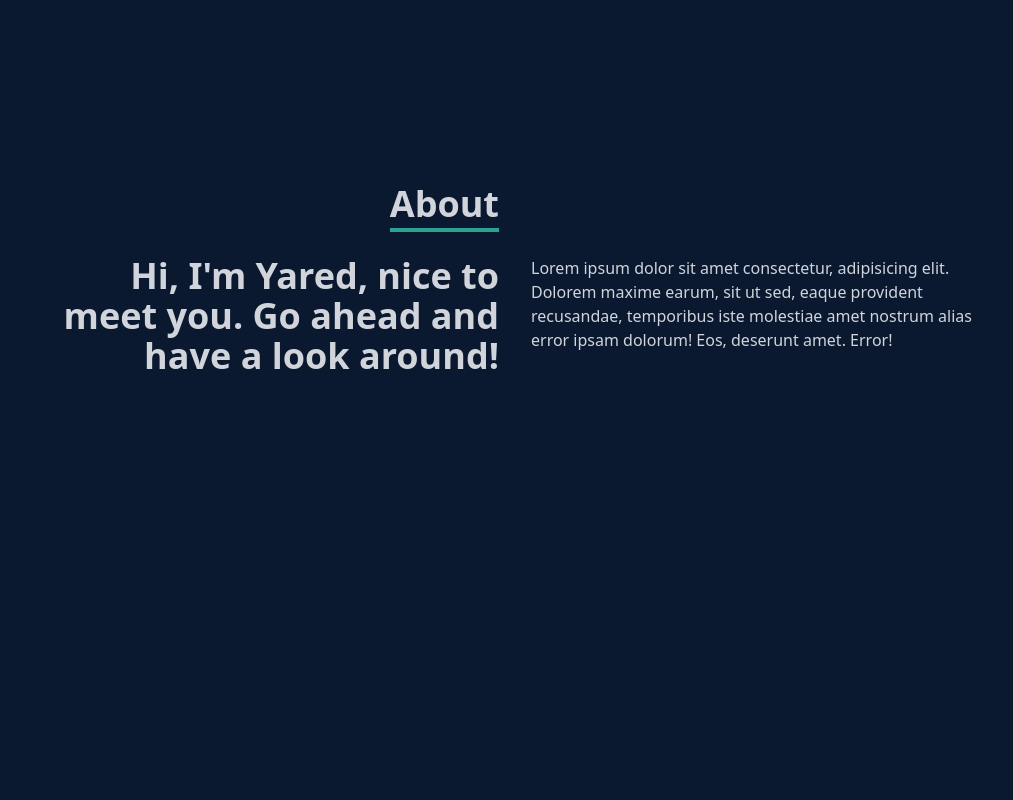
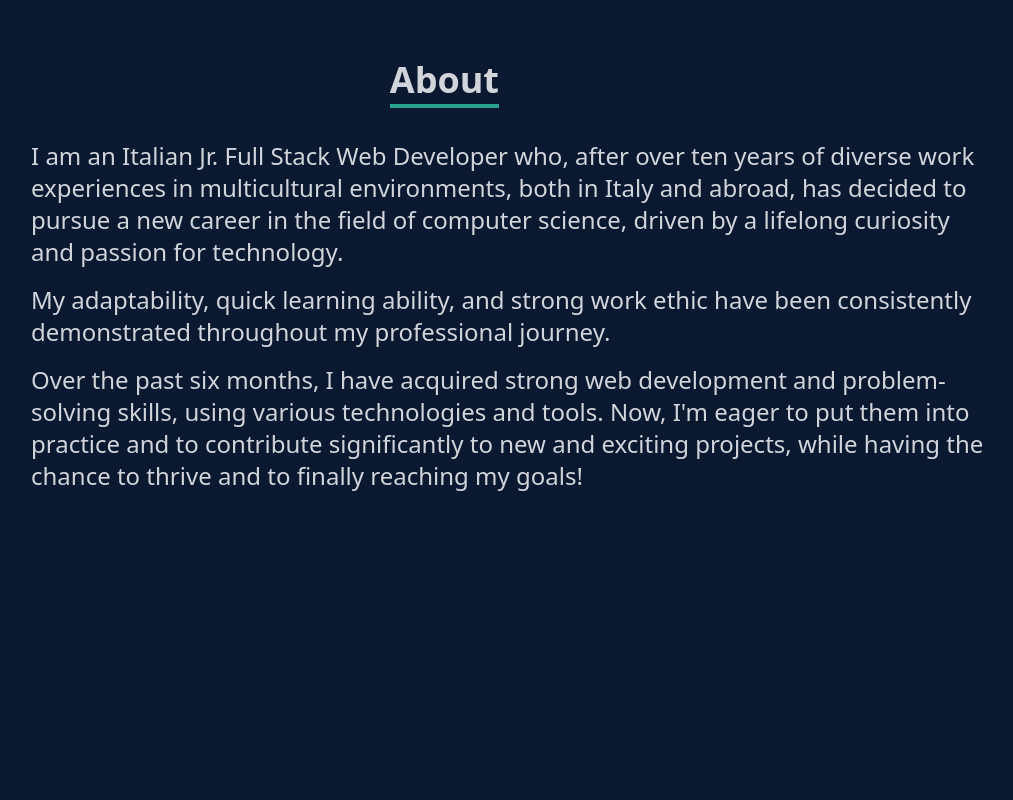
Before and after one commit to yaredghebre/portfolio-vite-react, a React (Vite) app: page / in a window 1280 px wide. Shown: the part 920-1720 px from the top of the page, without its empty margins (125-1138 px from the left). Built offline with nearby package versions, Linux system fonts and the light colour scheme.

Commit message:
Add: Scroll bottom page, navbar fixed

```diff
--- a/src/App.jsx
+++ b/src/App.jsx
@@ -5,6 +5,7 @@ import About from "./components/About";
 import Skills from "./components/Skills";
 import Projects from "./components/Projects";
 import Contact from "./components/Contact";
+import ScrollToTop from "./components/ScrollToTop";
 
 function App() {
   return (
@@ -15,6 +16,7 @@ function App() {
       <Skills />
       <Projects />
       <Contact />
+      <ScrollToTop />
     </div>
   );
 }
--- a/src/components/About.jsx
+++ b/src/components/About.jsx
@@ -10,20 +10,29 @@ const About = () => {
               About
             </p>
           </div>
-          {/* <div></div> */}
         </div>
-        <div className="max-w-[1000px] w-full grid grid-cols-2 gap-8 px-4">
-          <div className="sm:text-right text-4xl font-bold">
-            <p>
-              Hi, I'm Yared, nice to meet you. Go ahead and have a look around!
+        <div className="max-w-[1000px] w-full px-4">
+          <div>
+            <p className="text-2xl py-2">
+              I am an Italian Jr. Full Stack Web Developer who, after over ten
+              years of diverse work experiences in multicultural environments,
+              both in Italy and abroad, has decided to pursue a new career in
+              the field of computer science, driven by a lifelong curiosity and
+              passion for technology.
             </p>
-          </div>
-          <div>
-            <p>
-              Lorem ipsum dolor sit amet consectetur, adipisicing elit. Dolorem
-              maxime earum, sit ut sed, eaque provident recusandae, temporibus
-              iste molestiae amet nostrum alias error ipsam dolorum! Eos,
-              deserunt amet. Error!
+
+            <p className="text-2xl py-2">
+              My adaptability, quick learning ability, and strong work ethic
+              have been consistently demonstrated throughout my professional
+              journey.
+            </p>
+
+            <p className="text-2xl py-2">
+              Over the past six months, I have acquired strong web development
+              and problem-solving skills, using various technologies and tools.
+              Now, I'm eager to put them into practice and to contribute
+              significantly to new and exciting projects, while having the
+              chance to thrive and to finally reaching my goals!
             </p>
           </div>
         </div>
--- a/src/components/Contact.jsx
+++ b/src/components/Contact.jsx
@@ -1,4 +1,5 @@
 import React from "react";
+import { Link } from "react-scroll";
 
 const Contact = () => {
   return (
--- a/src/components/Navbar.jsx
+++ b/src/components/Navbar.jsx
@@ -121,7 +121,17 @@ const Navbar = () => {
           navOpen ? "translate-x-0" : "translate-x-full"
         } transition-transform ease-in-out duration-300 md:hidden`}
       >
-        <ul className="flex flex-col justify-center items-center h-full">
+        <div className="flex justify-end p-4">
+          <div onClick={toggleNav}>
+            <FaTimes />
+          </div>
+        </div>
+        {/* <ul className="flex flex-col justify-center items-center h-full"> */}
+        <ul
+          className={`md:hidden flex flex-col justify-center items-center h-full ${
+            navOpen ? "translate-x-0" : "translate-x-full"
+          } transition-transform ease-in-out duration-300`}
+        >
           <li className="py-6 text-xl text-black hover:text-white">
             <Link
               to="home"
@@ -187,7 +197,12 @@ const Navbar = () => {
       {/* --------------------------------- */}
 
       {/* ---------- LEFT SIDEBAR ---------- */}
-      <div className="hidden lg:flex fixed flex-col top-[35%] left-0">
+      {/* <div className="hidden lg:flex fixed flex-col top-[35%] left-0"> */}
+      <div
+        className={`lg:flex fixed flex-col top-[35%] left-0 ${
+          navOpen ? "md:flex" : "hidden"
+        }`}
+      >
         <ul>
           <li className="w-[160px] h-[60px] flex justify-between items-center ml-[-100px] hover:ml-[-10px] duration-300 bg-blue-600 px-3">
             <a
--- /dev/null
+++ b/src/components/ScrollToTop.jsx
@@ -0,0 +1,17 @@
+import React from "react";
+import { Link } from "react-scroll";
+import { BsChevronUp } from "react-icons/bs";
+
+const ScrollToTop = () => {
+  return (
+    <div className=" bg-[#0a192f] w-100 flex justify-end px-3 py-3 cursor-pointer">
+      <Link to="home" smooth={true} offset={50} duration={500}>
+        <div className="w-[50px] h-[50px] bg-[#29A38E] flex items-center justify-center text-4xl">
+          <BsChevronUp />
+        </div>
+      </Link>
+    </div>
+  );
+};
+
+export default ScrollToTop;
```
